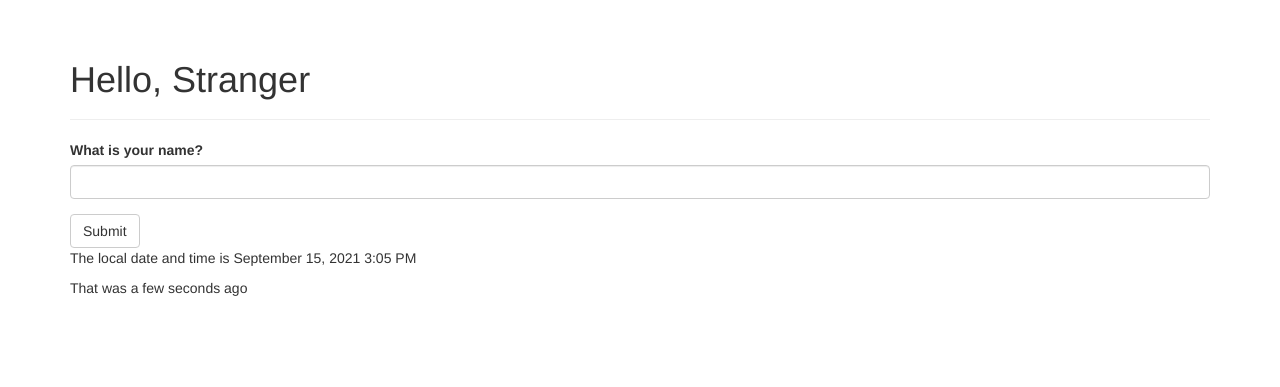
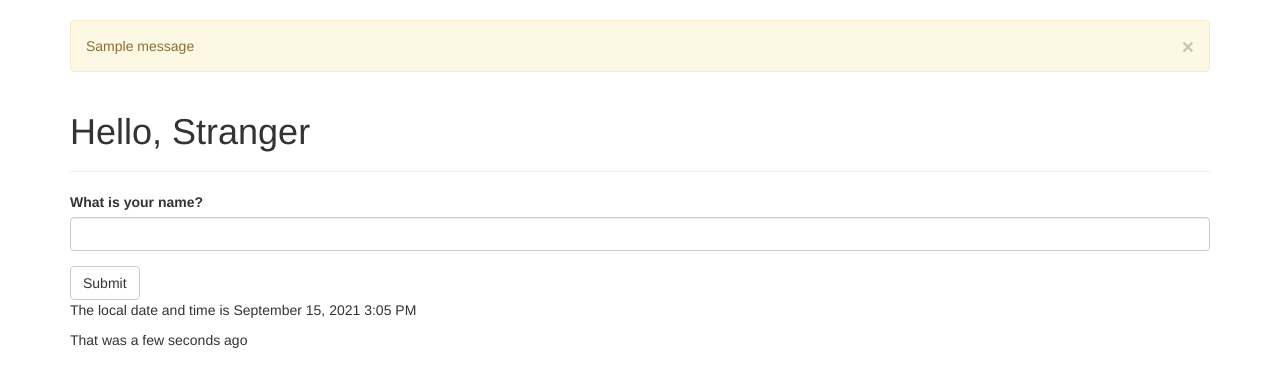
Before and after one commit to james-wangx/flasky, a Flask app: page / in a window 1280 px wide. Shown: the part 52-439 px from the top of the page. Run offline with Flask 2, Linux system fonts and the light colour scheme; one stand-in notice (Sample message) is shown; some libraries are stand-ins or nearby versions.

Commit message:
闪现消息

```diff
--- a/hello.py
+++ b/hello.py
@@ -1,6 +1,6 @@
 from datetime import datetime
 
-from flask import Flask, render_template, session, redirect, url_for
+from flask import Flask, render_template, session, redirect, url_for, flash
 from flask_bootstrap import Bootstrap
 from flask_moment import Moment
 from flask_wtf import FlaskForm
@@ -18,6 +18,10 @@ def index():
     form = NameForm()
 
     if form.validate_on_submit():
+        old_name = session.get('name')
+        # 判断是否改变名称，改变则显示提示信息
+        if old_name is not None and old_name != form.name.data:
+            flash('Looks like you have changed your name!')
         session['name'] = form.name.data
         return redirect(url_for('index'))
 
--- a/templates/404.html
+++ b/templates/404.html
@@ -1,4 +1,4 @@
-<!-- 使用模板继承机制自定义404错误页面 -->
+{# 使用模板继承机制自定义404错误页面 #}
 {% extends "base.html" %}
 
 {% block title %}Flasky - Page Not Fount{% endblock %}
--- a/templates/500.html
+++ b/templates/500.html
@@ -1,4 +1,4 @@
-<!-- 使用模板继承机制自定义500错误页面 -->
+{# 使用模板继承机制自定义500错误页面 #}
 {% extends "base.html" %}
 
 {% block title %}Flasky - Internal Server Error{% endblock %}
--- a/templates/base.html
+++ b/templates/base.html
@@ -1,4 +1,4 @@
-<!-- 包含导航栏的应用基模板 -->
+{# 包含导航栏的应用基模板 #}
 {% extends "bootstrap/base.html" %}
 
 {% block title %}Flasky{% endblock %}
@@ -32,6 +32,14 @@
 
 {% block content %}
     <div class="container">
+        {# 获取并渲染闪现消息 #}
+        {% for message in get_flashed_messages() %}
+            <div class="alert alert-warning">
+                <button type="button" class="close" data-dismiss="alert">&times;</button>
+                {{ message }}
+            </div>
+        {% endfor %}
+
         {% block page_content %}{% endblock %}
     </div>
 {% endblock %}
--- a/templates/index.html
+++ b/templates/index.html
@@ -1,5 +1,5 @@
 {% extends "base.html" %}
-<!-- 使用 Flask-WTF 和 Flask-Bootstrap 渲染表单 -->
+{# 使用 Flask-WTF 和 Flask-Bootstrap 渲染表单 #}
 {% import "bootstrap/wtf.html" as wtf %}
 
 {% block title %}Flasky{% endblock %}
--- a/templates/user.html
+++ b/templates/user.html
@@ -1,4 +1,4 @@
-<!-- 使用模板继承机制简化页面模板 -->
+{# 使用模板继承机制简化页面模板 #}
 {% extends "base.html" %}
 
 {% block title %}Flasky{% endblock %}
```
